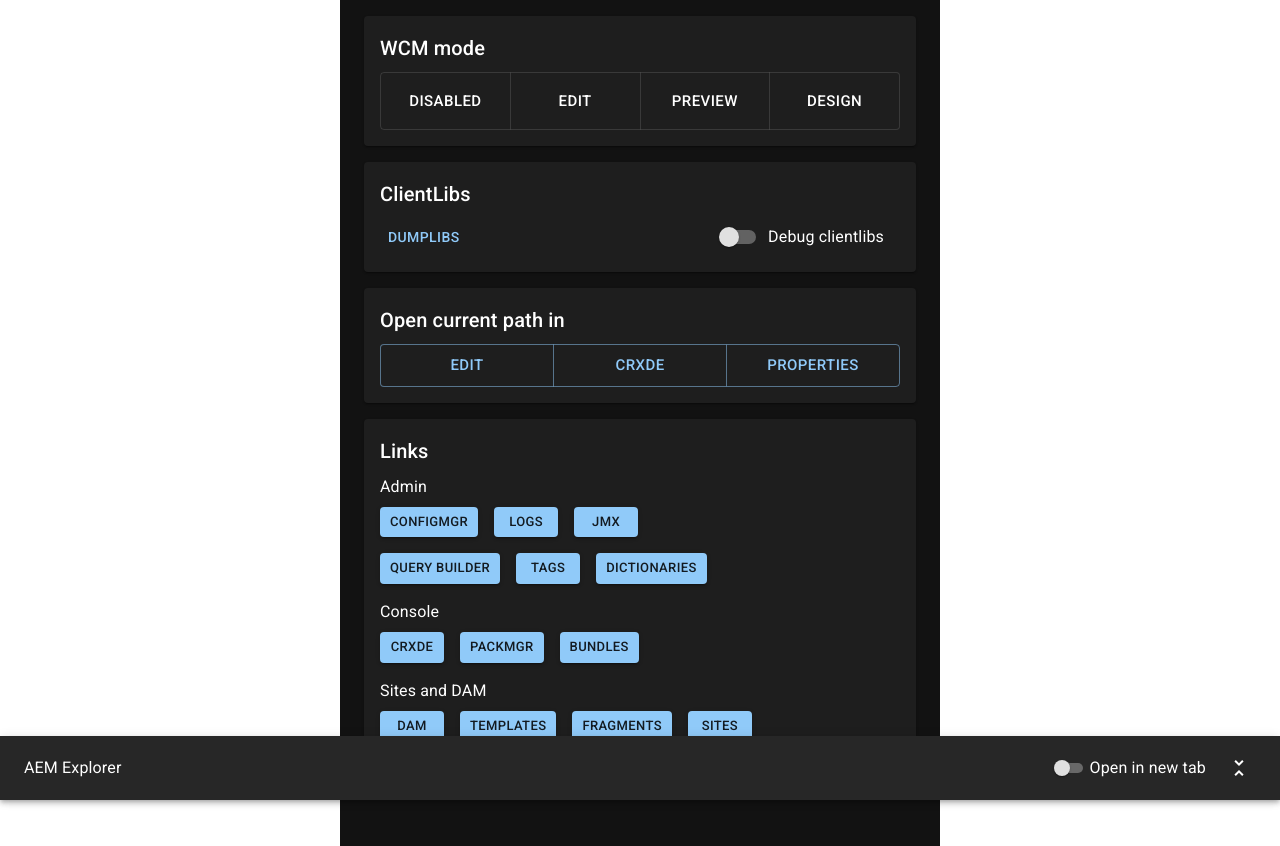
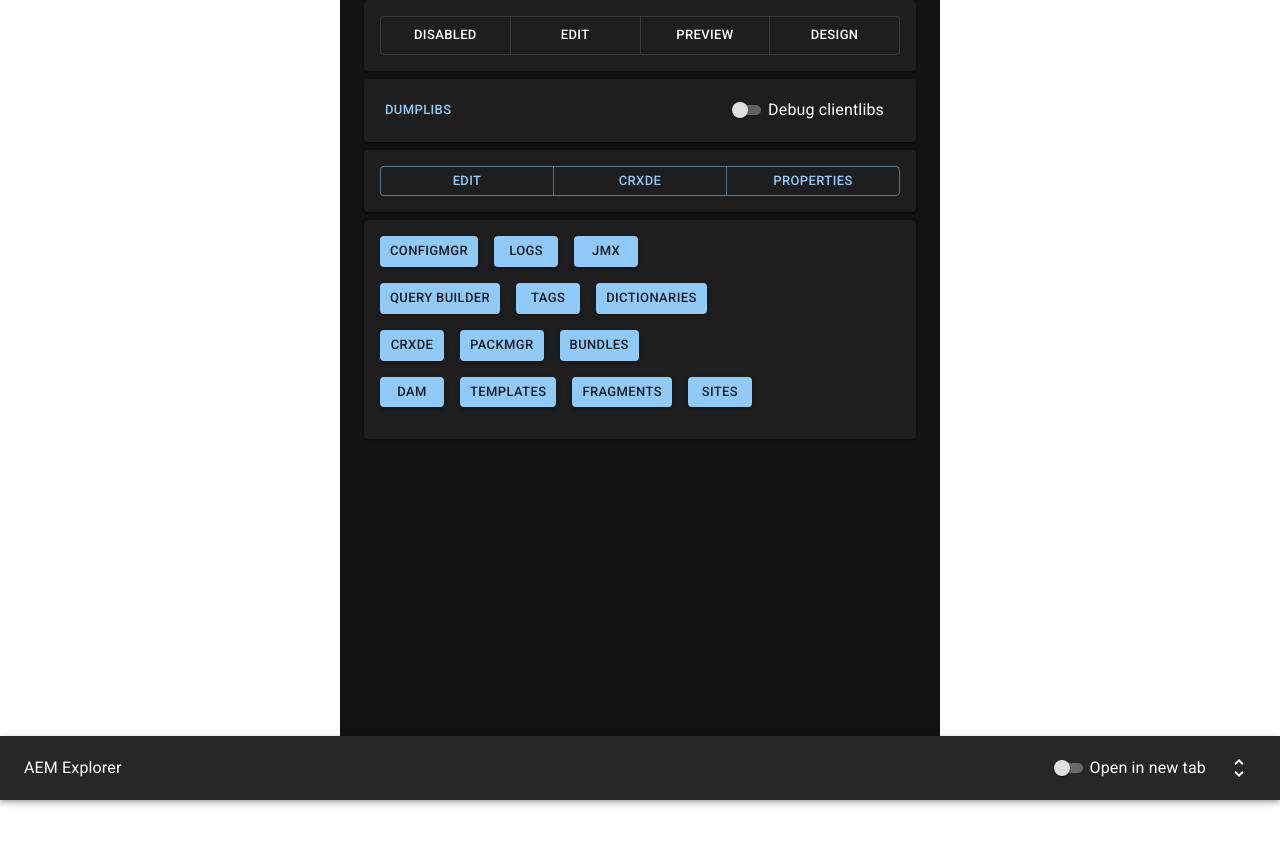
Before and after one commit to zamozniewicz/aem-explorer, a React (Create React App) app: page / in a window 1280 px wide. After the commit the page ends 800 px from the top, so only its background shows below. Built offline with nearby package versions, Linux system fonts and the light colour scheme; no server answers.

Commit message:
Use compact theme by default

```diff
--- a/src/contexts/theme-context.tsx
+++ b/src/contexts/theme-context.tsx
@@ -9,18 +9,19 @@
 }
 
 const ThemeContext = React.createContext<ThemeContextValues>({
-  theme: "comfortable",
+  theme: "compact",
   setTheme: () => {},
   toggleTheme: () => {},
 });
 
 const themeStorageKey = "aemExplorerTheme";
+const defaultTheme: Theme = "compact";
 
 export const ThemeContextProvider: FC = ({ children }) => {
-  const [theme, setTheme] = useState<Theme>("comfortable");
+  const [theme, setTheme] = useState<Theme>(defaultTheme);
   useEffect(() => {
     chrome.storage?.sync.get(themeStorageKey, (result) => {
-      const savedTheme = result[themeStorageKey] || "comfortable";
+      const savedTheme = result[themeStorageKey] || defaultTheme;
       setTheme(savedTheme);
     });
   }, []);
```
